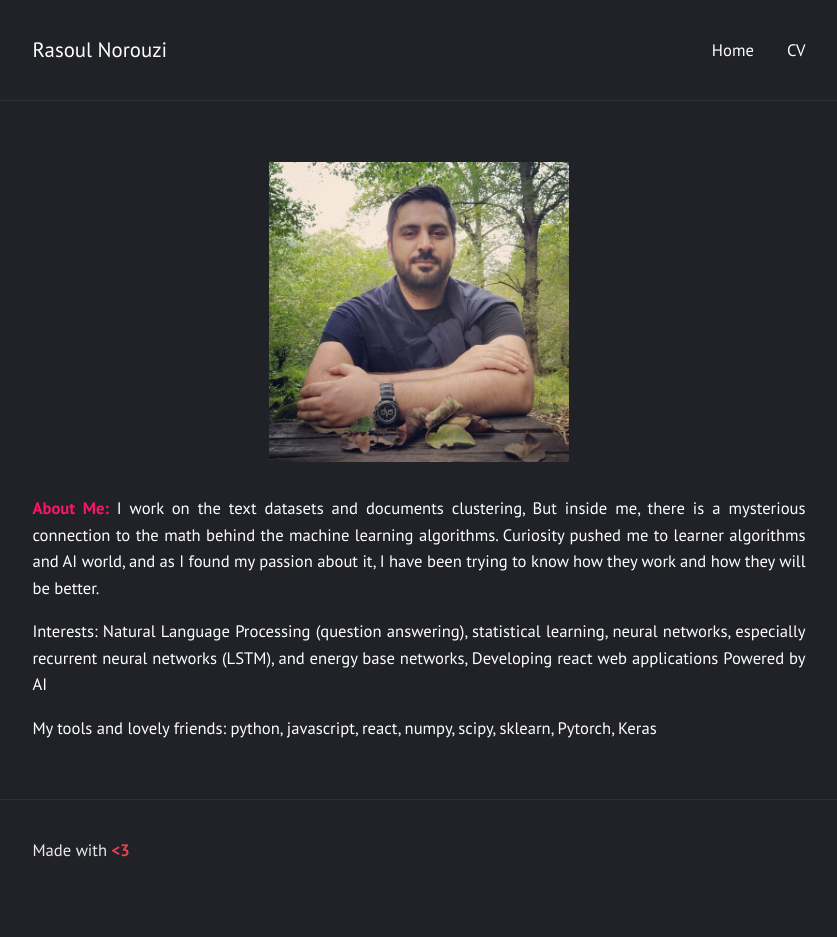
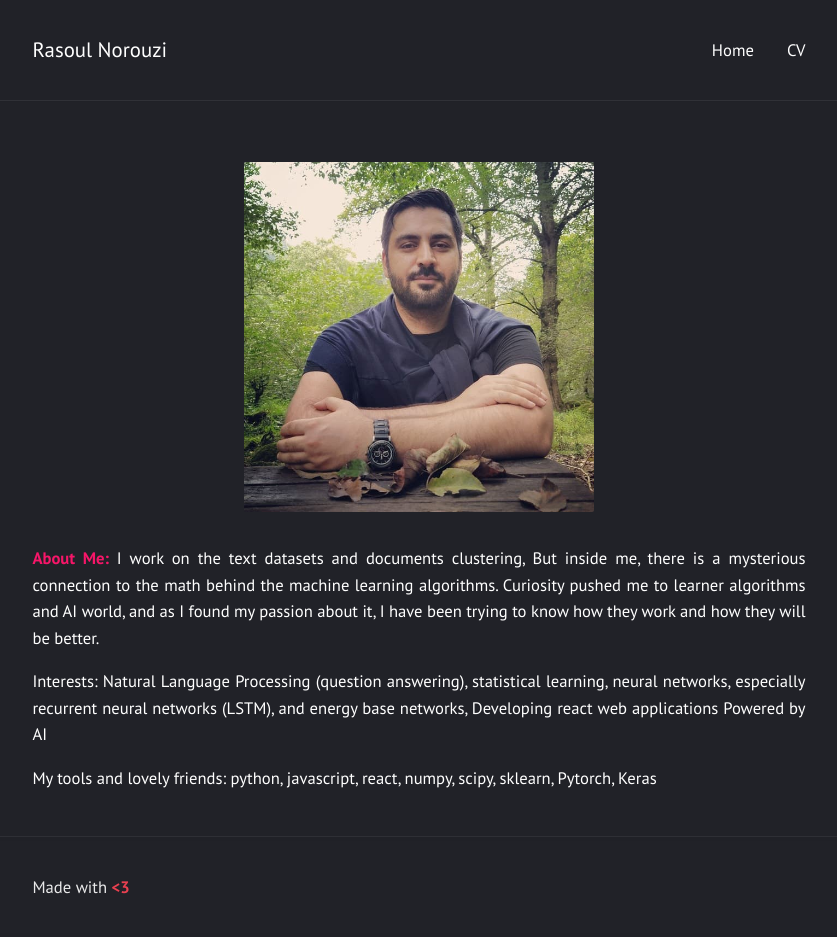
Before and after one commit to rasoulnorouzi/rasoulnorouzi.github.io, a Jekyll site: the page built from index.md, in a window 1280 px wide. Shown: the whole page, without its empty margins (221-1058 px from the left). Built offline with Jekyll 4.4.1, drawn with Linux system fonts in a browser that asks for light colours; before the commit the page ends 900 px from its top, so only the background shows below that.

Commit message:
Update index.md

```diff
--- a/index.md
+++ b/index.md
@@ -2,7 +2,7 @@
 layout: page
 ---
 <div style="text-align:center;">
-  <img src="sources/images/profile.jpg" width="300" height="350" alt="Rasoul Norouzi Profile Picture">
+  <img src="sources/images/profile.jpg" width="350" height="350" alt="Rasoul Norouzi Profile Picture">
 </div>
 
 <b style="color:rgb(247, 22, 105);">About Me: </b> I work on the text datasets and documents clustering, But inside me, there is a mysterious connection to the math behind the machine learning algorithms. Curiosity pushed me to learner algorithms and AI world, and as I found my passion about it, I have been trying to know how they work and how they will be better.
```
